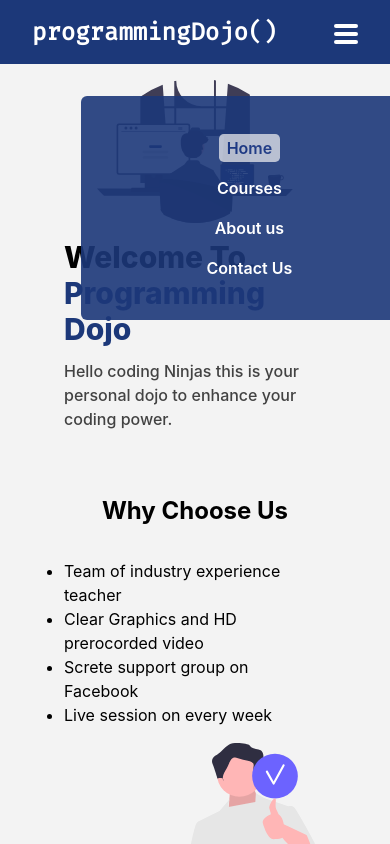
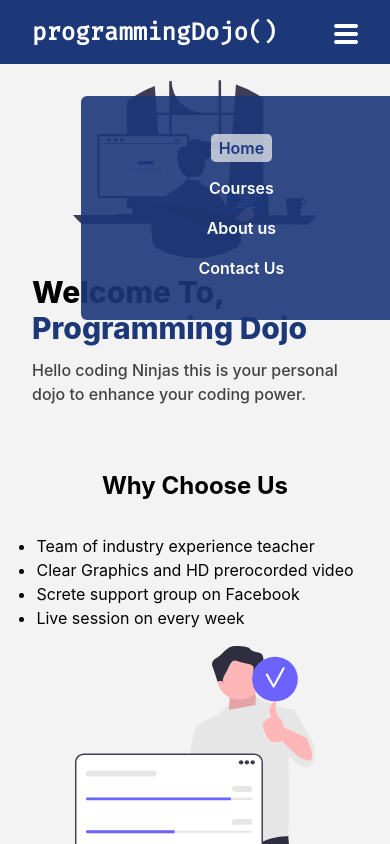
Before and after one commit to AsadullahBadhan/programming-dojo, a React (Vite) app: page / in a window 390 px wide. Both pictures are taken after a click on the element 346 px from the left and 32 px from the top of the page. Shown: the top 844 px of the page. Built offline with nearby package versions, Linux system fonts and the light colour scheme.

Commit message:
responsive problem fixed

```diff
--- a/src/Components/Course.jsx
+++ b/src/Components/Course.jsx
@@ -24,7 +24,7 @@ const Course = props => {
 			<p className="text-darkGray text-xs">
 				{lessons} lessons | {durationInHour(duration)}
 			</p>
-			<div className="flex mt-4 justify-between items-center md:flex-row md:items-center">
+			<div className="flex flex-col mt-4 justify-between md:flex-row md:items-center">
 				<div className="flex">
 					<h3 className="text-xl font-bold text-primary">${price}</h3>
 					<h3 className="text-xl font-bold ml-2 line-through decoration-darkGray text-darkGray">${oldPrice}</h3>
--- a/src/Components/Courses.jsx
+++ b/src/Components/Courses.jsx
@@ -6,7 +6,7 @@ import courseData from "../coursesData.json";
 const Courses = () => {
 	return (
 		// <div className="grid grid-cols-1 px-8 sm:grid-cols-2 lg:grid-cols-4">
-		<div className="flex flex-col items-center md:flex-wrap md:flex-row md:justify-center md:items-stretch">
+		<div className="flex flex-col items-center px-2 md:flex-wrap md:flex-row md:justify-center md:items-stretch">
 			{courseData.map(course => (
 				<Course
 					course={course}
--- a/src/Components/Footer.jsx
+++ b/src/Components/Footer.jsx
@@ -46,8 +46,8 @@ const Footer = () => {
 				</div>
 				{/* logo */}
 				<div className="flex flex-col-reverse items-center gap-4 md:flex-col md:items-start md:order-first">
-					<h1 className="logo text-white text-xl font-bold md:text-3xl">programmingDojo()</h1>
-					<div className="mt-8 w-2/3">
+					<h1 className="logo text-white text-2xl font-bold md:text-3xl">programmingDojo()</h1>
+					<div className="mt-8 w-full sm:w-1/3 md:w-2/3">
 						<ul className="flex justify-between">
 							<li className="text-white text-3xl">
 								<a href="">
--- a/src/Components/Home.jsx
+++ b/src/Components/Home.jsx
@@ -14,7 +14,7 @@ const Home = () => {
 	const topCourse = courseData.slice(0, 4);
 
 	return (
-		<div className="px-16 py-4">
+		<div className="px-8 py-4 md:px-16">
 			{/* hero section */}
 			<header className="flex flex-col-reverse gap-4 items-center justify-between md:flex-row">
 				<div className="header-description">
@@ -54,7 +54,7 @@ const Home = () => {
 				{/*top courses */}
 				<section className="mt-16 flex flex-col items-center">
 					<h2 className="text-2xl font-bold my-8">Top Courses</h2>
-					<div className="flex flex-wrap justify-center w-4/5">
+					<div className="flex flex-wrap justify-center md:w-4/5">
 						{topCourse.map(course => (
 							<Course course={course}></Course>
 						))}
--- a/src/Components/Nav.jsx
+++ b/src/Components/Nav.jsx
@@ -12,7 +12,7 @@ const Nav = () => {
 	};
 
 	return (
-		<nav className="bg-primary flex justify-between items-center px-8 py-4 w-full md:px-16 ">
+		<nav className="bg-primary flex justify-between items-center px-8 py-4 w-full md:px-8 lg:px-16 ">
 			<div>
 				<Link
 					to="/"
@@ -23,7 +23,7 @@ const Nav = () => {
 			</div>
 			<div className={menuClass}>
 				<ul className="w-80 py-8 absolute top-16 -right-24 sm:-right-56 rounded-md bg-primary/90 flex flex-col justify-around items-center md:w-full md:gap-2 md:static md:flex-row md:py-0 md:px-4">
-					<li className="my-2 ml-4">
+					<li className="my-2 md:ml-2 lg:ml-4">
 						<NavLink
 							to="/"
 							className="text-white font-semibold px-2 hover:rounded hover:py-1 hover:bg-white hover:opacity-70 hover:text-primary cursor-pointer"
@@ -31,7 +31,7 @@ const Nav = () => {
 							Home
 						</NavLink>
 					</li>
-					<li className="my-2 ml-4">
+					<li className="my-2 md:ml-2 lg:ml-4">
 						<NavLink
 							to="/courses"
 							className="text-white font-semibold px-2 hover:rounded hover:py-1 hover:bg-white hover:opacity-70 hover:text-primary cursor-pointer"
@@ -39,7 +39,7 @@ const Nav = () => {
 							Courses
 						</NavLink>
 					</li>
-					<li className="my-2 ml-4">
+					<li className="my-2 md:ml-2 lg:ml-4">
 						<NavLink
 							to="/about-us"
 							className="text-white font-semibold px-2 hover:rounded hover:py-1 hover:bg-white hover:opacity-70 hover:text-primary cursor-pointer"
@@ -47,7 +47,7 @@ const Nav = () => {
 							About us
 						</NavLink>
 					</li>
-					<li className="my-2 ml-4">
+					<li className="my-2 md:ml-2 lg:ml-4">
 						<NavLink
 							to="/contact"
 							className="text-white font-semibold px-2 hover:rounded hover:py-1 hover:bg-white hover:opacity-70 hover:text-primary cursor-pointer"
```
